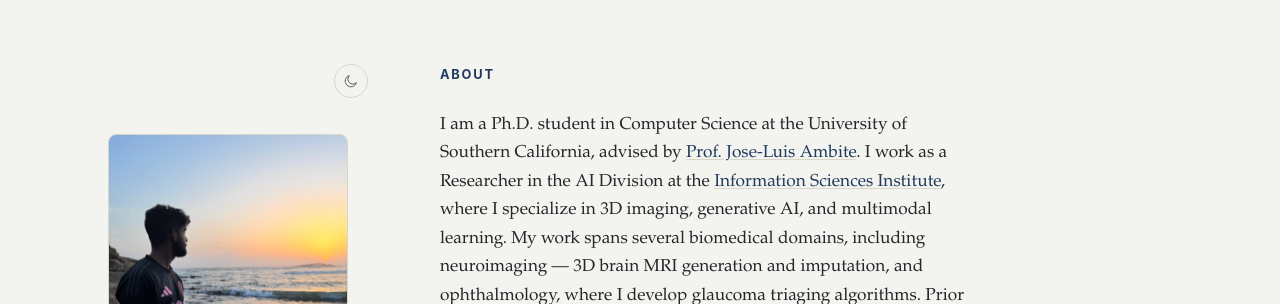
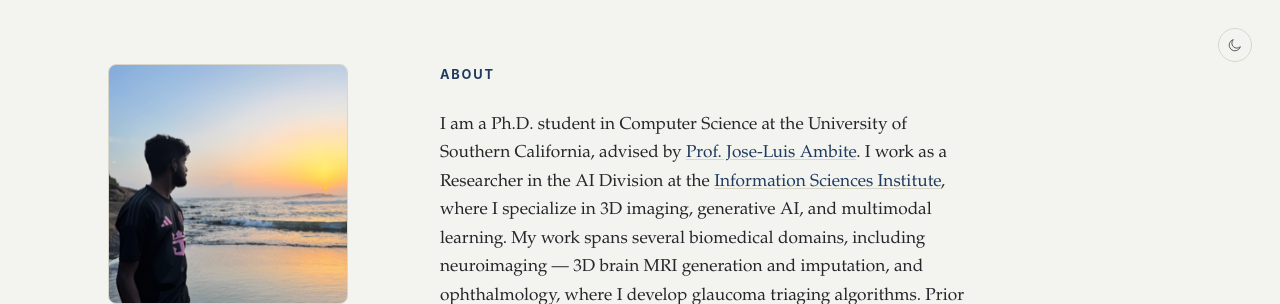
Before and after one commit to Saangetheya/Saangetheya.github.io, a plain HTML site: page index.html in a window 1280 px wide. Shown: the top 304 px of the page. Drawn offline with Linux system fonts and the light colour scheme.

Commit message:
toggle button position change

```diff
--- a/index.html
+++ b/index.html
@@ -183,16 +183,16 @@
   .sidebar-contact .mono-italic { font-style: italic; }
   .sidebar-contact a.badge-square { border-radius: 6px; }
 
-  .theme-row {
-    display: flex;
-    justify-content: flex-end;
-  }
   .theme-toggle {
+    position: fixed;
+    top: 1.75rem;
+    right: 1.75rem;
+    z-index: 10;
     width: 34px;
     height: 34px;
     border-radius: 50%;
     border: 1px solid var(--rule);
-    background: none;
+    background: var(--bg);
     padding: 0;
     display: flex;
     align-items: center;
@@ -481,8 +481,6 @@
 <body>
 <div class="page">
 
-  <aside class="sidebar">
-    <div class="theme-row">
   <button id="themeToggle" class="theme-toggle" type="button" aria-label="Toggle light and dark theme" title="Toggle theme">
     <svg class="icon-sun" viewBox="0 0 24 24" width="16" height="16" fill="none" stroke="currentColor" stroke-width="1.5">
       <circle cx="12" cy="12" r="4" />
@@ -492,8 +490,8 @@
       <path d="M20 14.5A8.5 8.5 0 1 1 9.5 4a7 7 0 0 0 10.5 10.5z" />
     </svg>
   </button>
-    </div>
 
+  <aside class="sidebar">
     <div class="masthead">
       <div class="avatar">
         <img src="img/Me-web.png" alt="Abhijith Shaji" />
```
Lines whose indentation alone changed are shown as unchanged.
